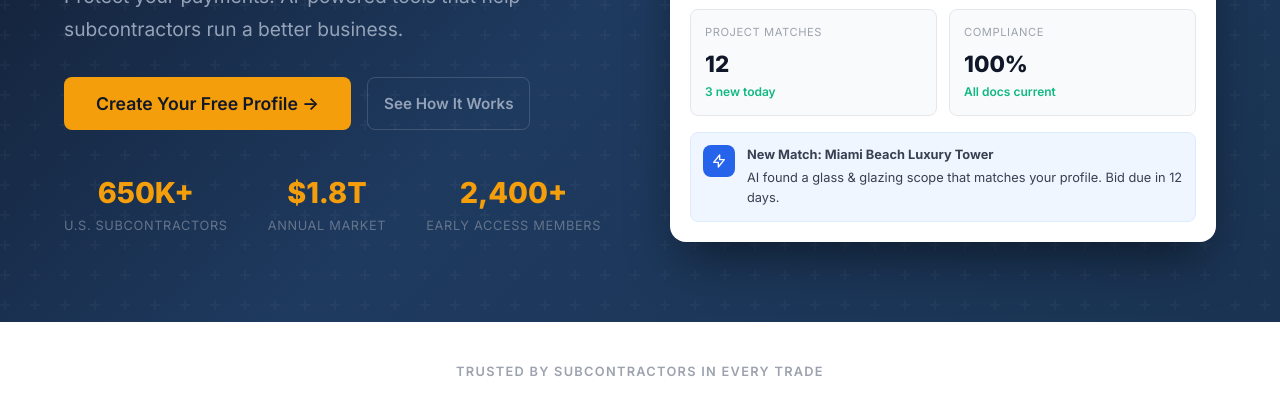
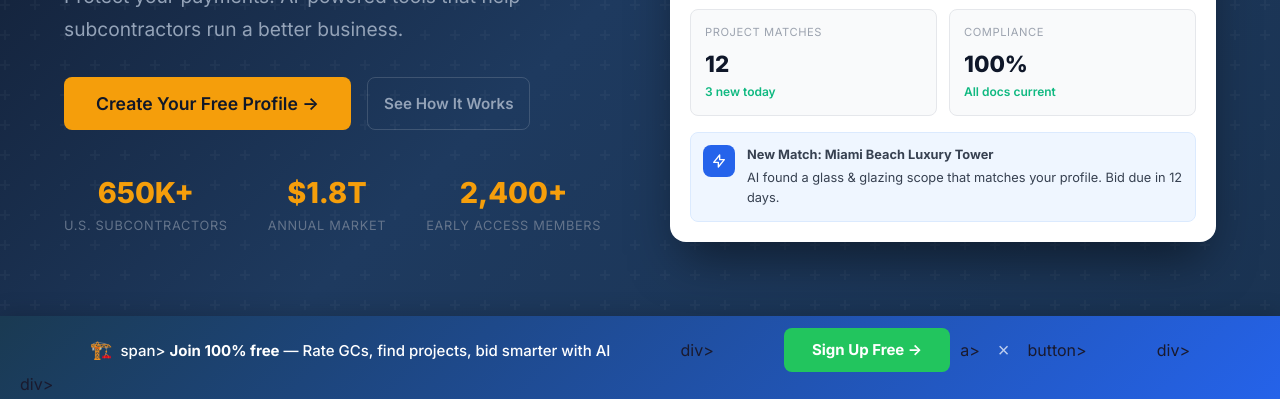
Before and after one commit to cwalsh7997/subcontractors-ai, a website: page index.html in a window 1280 px wide. Shown: the part 390-789 px from the top of the page. Drawn offline with Linux system fonts and the light colour scheme.

Commit message:
Add floating CTA signup bar to homepage

```diff
--- a/index.html
+++ b/index.html
@@ -1430,5 +1430,35 @@
   <button class="btn btn-primary" onclick="window.location.href='app/signup.html'" style="margin-top:24px;width:100%;justify-content:center;">Get Started Free</button>
   <button class="btn btn-secondary" onclick="window.location.href='app/login.html'" style="margin-top:8px;width:100%;justify-content:center;color:#fff;border-color:rgba(255,255,255,0.2);">Log In</button>
 </div>
+<!-- Floating CTA Bar -->
+  <div id="floating-cta" style="display:none;position:fixed;bottom:0;left:0;right:0;z-index:9999;background:linear-gradient(135deg,#1a3a52,#2563eb);padding:12px 20px;box-shadow:0 -4px 20px rgba(0,0,0,0.15);transform:translateY(100%);transition:transform 0.4s ease;">
+      <div style="max-width:1100px;margin:0 auto;display:flex;align-items:center;justify-content:space-between;flex-wrap:wrap;gap:10px;">
+            <div style="color:white;font-size:15px;font-weight:500;">
+                    <span style="font-size:18px;margin-right:8px;">&#x1F3D7;&#xFE0F;</span>span>
+                    <strong>Join 100% free</strong> &mdash; Rate GCs, find projects, bid smarter with AI
+            </div>div>
+          <div style="display:flex;gap:10px;align-items:center;">
+                <a href="app/signup.html" style="background:#22c55e;color:white;padding:10px 28px;border-radius:8px;text-decoration:none;font-weight:700;font-size:15px;white-space:nowrap;transition:background 0.2s;" onmouseover="this.style.background='#16a34a'" onmouseout="this.style.background='#22c55e'">Sign Up Free &rarr;</a>a>
+                <button onclick="document.getElementById('floating-cta').style.transform='translateY(100%)';sessionStorage.setItem('cta-dismissed','1')" style="background:none;border:none;color:rgba(255,255,255,0.7);cursor:pointer;font-size:20px;padding:4px 8px;" aria-label="Dismiss">&times;</button>button>
+          </div>div>
+      </div>div>
+  </div>div>
+<script>
+  (function(){
+      if(sessionStorage.getItem('cta-dismissed')) return;
+      var cta = document.getElementById('floating-cta');
+      if(!cta) return;
+      var shown = false;
+      window.addEventListener('scroll', function(){
+            if(!shown && window.scrollY > 400){
+                    shown = true;
+                    cta.style.display = 'block';
+                    setTimeout(function(){ cta.style.transform = 'translateY(0)'; }, 50);
+            }
+      });
+  })();
+</script>
+</script></strong>
+
 </body>
 </html>
```
